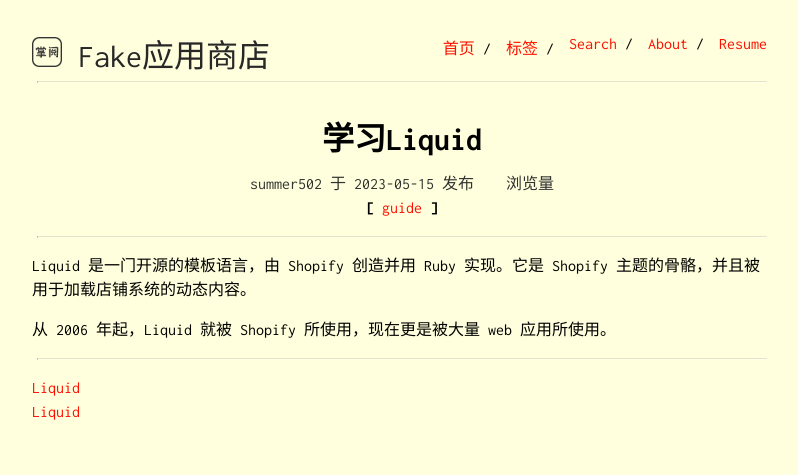
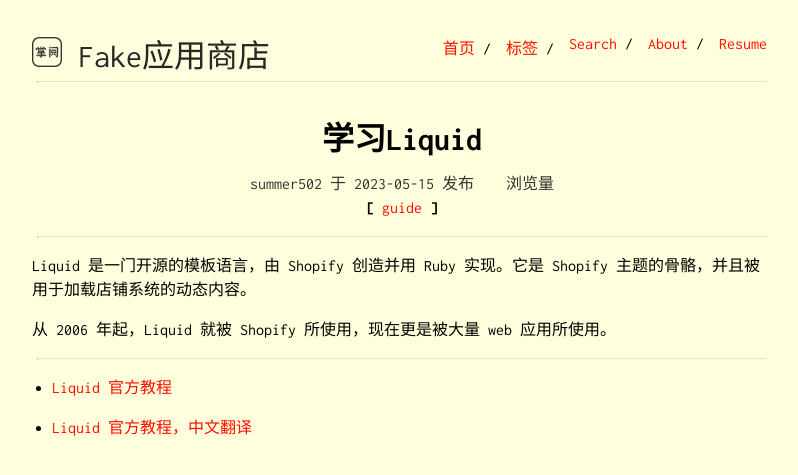
Before and after one commit to summer502/FakeZhangyueEinkAppStore, a Jekyll site: the page built from _posts/2023-05-15-学习Liquid.md, in a window 1280 px wide. Shown: the top 475 px of the page, without its empty margins (238-1036 px from the left). Built offline with Jekyll 4.4.1, drawn with Linux system fonts in a browser that asks for light colours; comment, search, counter and statistics services are not loaded.

Commit message:
更新 2023-05-15-学习Liquid.md

```diff
--- a/_posts/2023-05-15-学习Liquid.md
+++ b/_posts/2023-05-15-学习Liquid.md
@@ -11,5 +11,6 @@ Liquid 是一门开源的模板语言，由 Shopify 创造并用 Ruby 实现。
 
 ---
 
-[Liquid](https://shopify.github.io/liquid/)
-[Liquid](https://liquid.bootcss.com/)
+- [Liquid 官方教程](https://shopify.github.io/liquid/)
+
+- [Liquid 官方教程，中文翻译](https://liquid.bootcss.com/)
```
